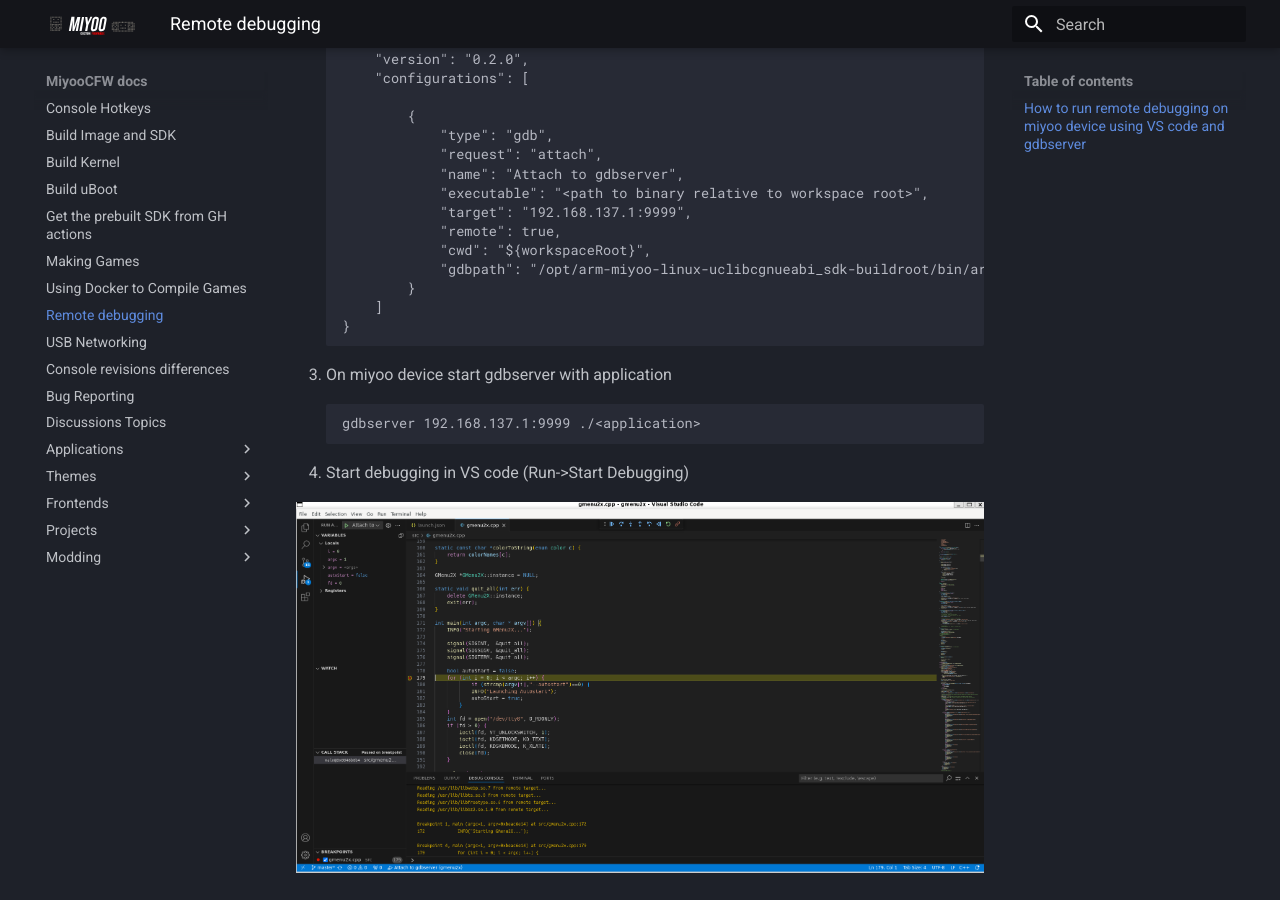
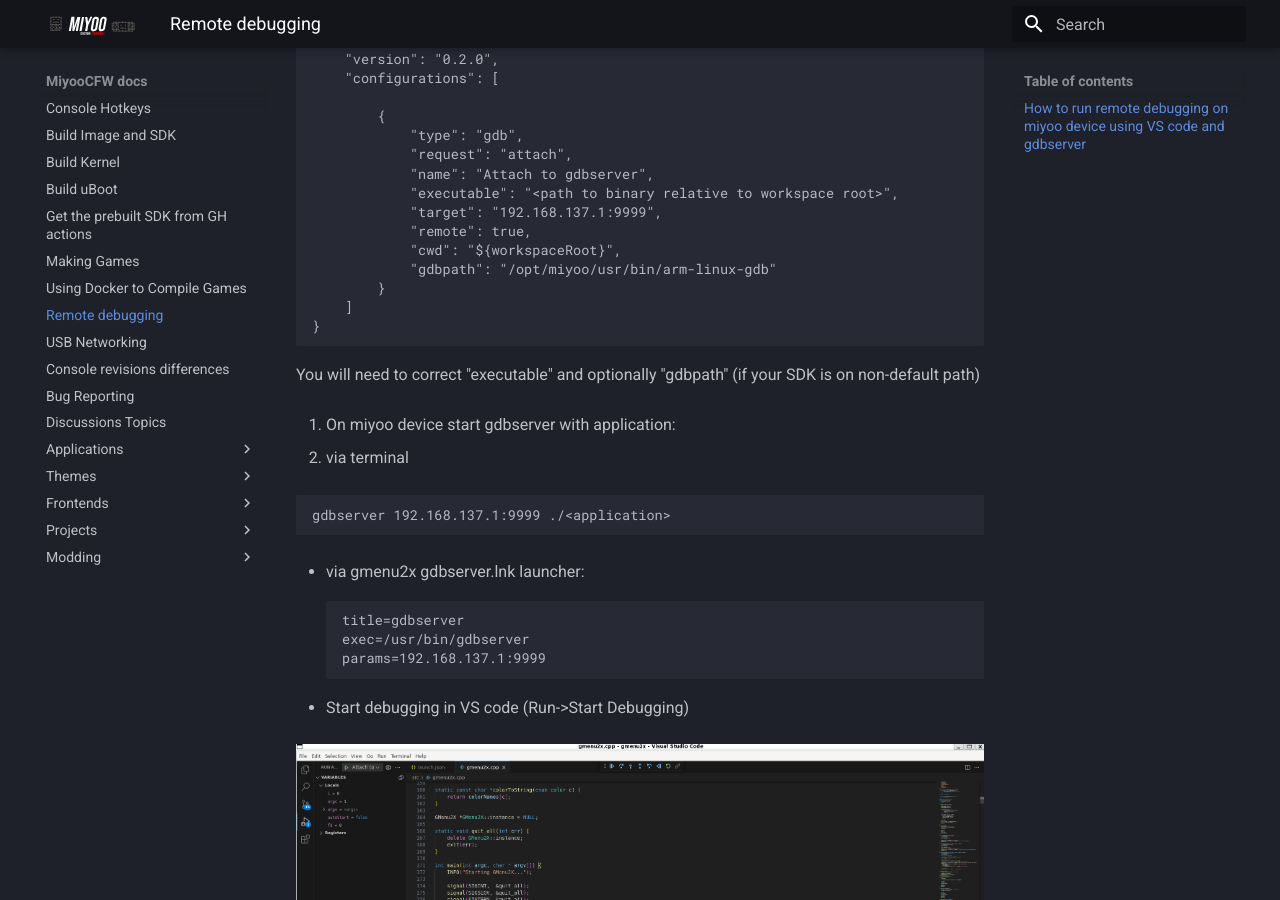
Before and after one commit to MiyooCFW/docs, an MkDocs documentation site: the page built from docs/Remote-debugging.md, in a window 1280 px wide and 900 px high, scrolled down 320 px. Built offline with MkDocs 1.6.1 and Material for MkDocs 9.7.7, drawn with Linux system fonts in a browser that asks for light colours.

Commit message:
docs/Remote-debugging:  run through gmenu2x & fix path
gdbserver.lnk

````diff
--- a/docs/Remote-debugging.md
+++ b/docs/Remote-debugging.md
@@ -3,6 +3,7 @@
 
 1. Install the [Native Debug](https://github.com/WebFreak001/code-debug) extension for VS Code
 2. Add below launch configuration to Run configurations in VS Code (Run->Add Configuration..)
+
 ```
 {
     "version": "0.2.0",
@@ -16,15 +17,29 @@
             "target": "192.168.137.1:9999",
             "remote": true,
             "cwd": "${workspaceRoot}",
-            "gdbpath": "/opt/arm-miyoo-linux-uclibcgnueabi_sdk-buildroot/bin/arm-linux-gdb"
+            "gdbpath": "/opt/miyoo/usr/bin/arm-linux-gdb"
         }
     ]
 }
 ```
-3. On miyoo device start gdbserver with application
+
+You will need to correct "executable" and optionally "gdbpath" (if your SDK is on non-default path)
+
+3. On miyoo device start gdbserver with application:
+
+- via terminal
+
 ```
 gdbserver 192.168.137.1:9999 ./<application>
 ```
+
+- via gmenu2x gdbserver.lnk launcher:
+```
+title=gdbserver
+exec=/usr/bin/gdbserver
+params=192.168.137.1:9999
+```
+
 4. Start debugging in VS code (Run->Start Debugging)
 
 ![gdb_remote](imgs/gdb_remote.png)
````
